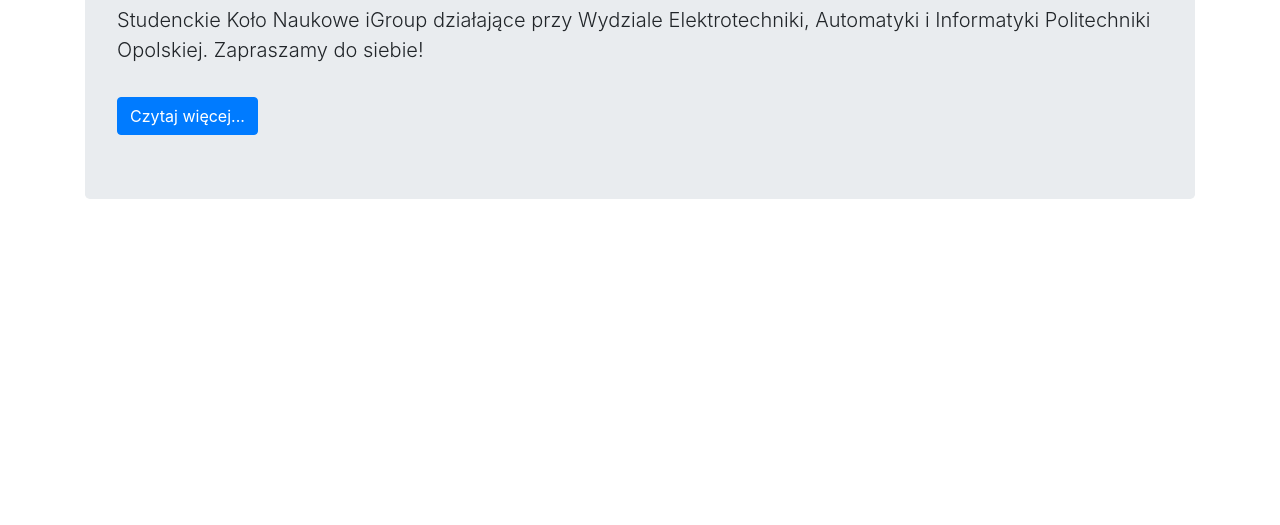
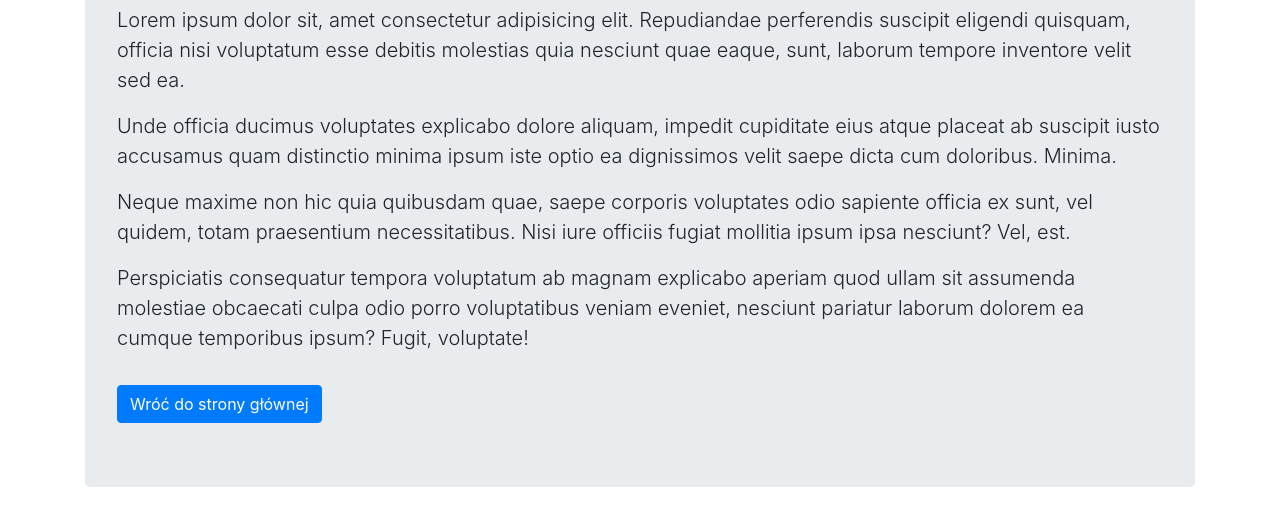
Before and after one commit to igroup-opole/website, a plain HTML site: page about.html in a window 1280 px wide. Shown: the part 163-688 px from the top of the page. Drawn offline with nearby package versions, Linux system fonts and the light colour scheme.

Commit message:
update about content

```diff
--- a/about.html
+++ b/about.html
@@ -13,10 +13,20 @@
   <main class="container mt-5">
     <div class="jumbotron">
       <h1 class="text-primary">O nas</h1>
-      <p class="lead">Studenckie Koło Naukowe iGroup działające przy Wydziale Elektrotechniki, Automatyki i Informatyki
-        Politechniki Opolskiej. Zapraszamy do siebie!</p>
+      <p class="lead">Lorem ipsum dolor sit, amet consectetur adipisicing elit. Repudiandae perferendis suscipit
+        eligendi quisquam, officia nisi voluptatum esse debitis molestias quia nesciunt quae eaque, sunt, laborum
+        tempore inventore velit sed ea.</p>
+      <p class="lead">Unde officia ducimus voluptates explicabo dolore aliquam, impedit cupiditate eius atque placeat
+        ab suscipit iusto accusamus quam distinctio minima ipsum iste optio ea dignissimos velit saepe dicta cum
+        doloribus. Minima.</p>
+      <p class="lead">Neque maxime non hic quia quibusdam quae, saepe corporis voluptates odio sapiente officia ex
+        sunt, vel quidem, totam praesentium necessitatibus. Nisi iure officiis fugiat mollitia ipsum ipsa nesciunt?
+        Vel, est.</p>
+      <p class="lead">Perspiciatis consequatur tempora voluptatum ab magnam explicabo aperiam quod ullam sit assumenda
+        molestiae obcaecati culpa odio porro voluptatibus veniam eveniet, nesciunt pariatur laborum dolorem ea cumque
+        temporibus ipsum? Fugit, voluptate!</p>
 
-      <a href="#" class="btn btn-primary mt-3">Czytaj więcej...</a>
+      <a href="index.html" class="btn btn-primary mt-3">Wróć do strony głównej</a>
     </div>
   </main>
 </body>
```
